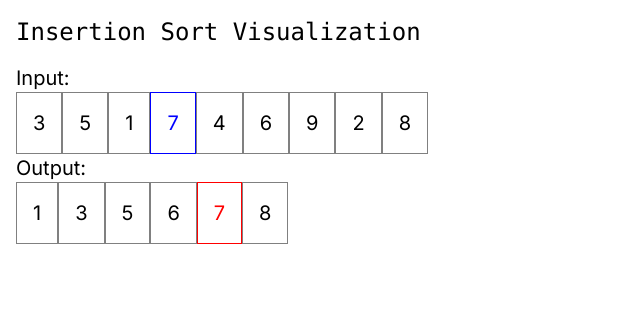
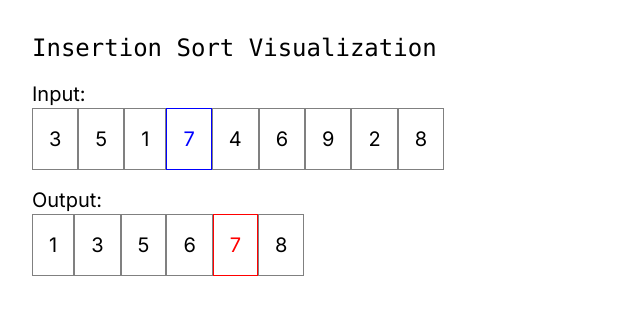
Before and after one commit to fractal-bootcamp/sarahbicknell.bubblesort, a Next.js app: page /sortingalgos/insertionsort in a window 1280 px wide. Shown: the top 314 px of the page, without its empty margins (0-640 px from the left). Built offline with nearby package versions, Linux system fonts and the light colour scheme.

Commit message:
fix syntax error

```diff
--- a/app/about/page.tsx
+++ b/app/about/page.tsx
@@ -3,7 +3,7 @@ export default function AboutPage() {
     return(
         <div>
             <h1> About </h1>
-            <p> Hi, I'm Disco, junior programmer! This site is for displaying visualiztions of simple algorithms. </p>
+            <p> Hi, I&#39;'&#39;m Disco, junior programmer! This site is for displaying visualiztions of simple algorithms. </p>
             <p>~link to webpage~</p>
         </div>
     )
--- a/app/sortingalgos/insertionsort/page.tsx
+++ b/app/sortingalgos/insertionsort/page.tsx
@@ -29,7 +29,7 @@ export default function InsertionComp() {
     console.log(currentOutput)
 
     return (
-        <div className="text-xl m-4">
+        <div className="text-xl m-4 p-4">
             <h1 className="text-2xl font-mono pb-4"> Insertion Sort Visualization </h1>
             <p> Input: </p>
             <div className="flex">
@@ -40,6 +40,7 @@ export default function InsertionComp() {
                 borderColor: value === currentValue ? 'blue' : 'gray' }}> {value} </div>
             ))}
             </div>
+            <div className="py-4">
                 <p> Output: </p>
                 <div className="flex">
                     {currentOutput.output.map((value, index) => (
@@ -50,6 +51,7 @@ export default function InsertionComp() {
                     ))}
 
                 </div>
+            </div>
 
         </div>
     )
```
Lines whose indentation alone changed are shown as unchanged.
